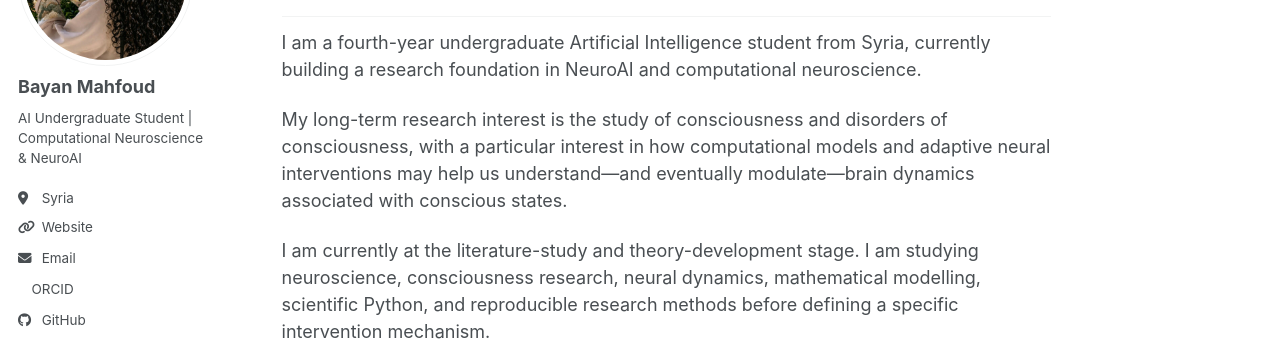
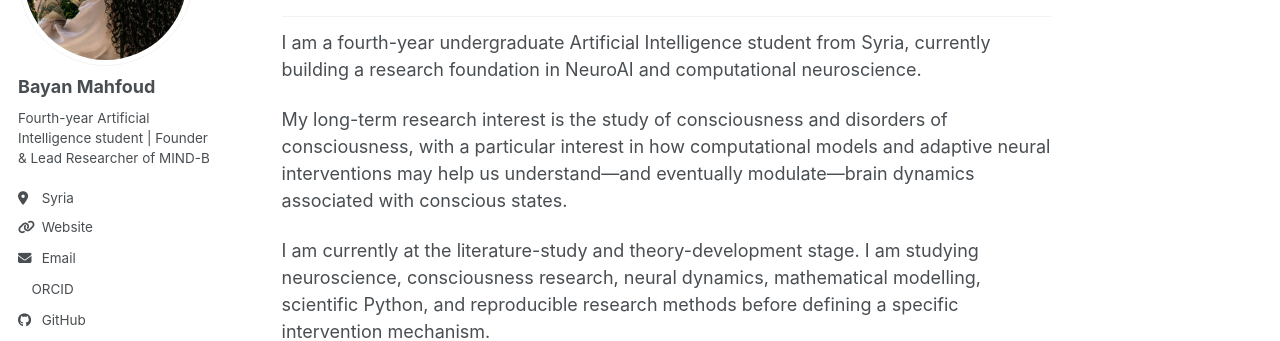
Before and after one commit to BayanMahfoud/BayanMahfoud-academic-preview, a Jekyll site: the page built from _pages/about.md, in a window 1280 px wide. Shown: the part 210-551 px from the top of the page. Built offline with Jekyll 4.4.1, drawn with Linux system fonts in a browser that asks for light colours; a style sheet for code colours, icons or effects is not loaded.

Commit message:
Update _config.yml

```diff
--- a/_config.yml
+++ b/_config.yml
@@ -5,7 +5,7 @@ site_theme: "default"
 title: "Bayan Mahfoud"
 title_separator: "-"
 name: &name "Bayan Mahfoud"
-description: &description "Bayan Mahfoud's academic and research portfolio"
+description: &description "Personal academic website of Bayan Mahfoud, a fourth-year Artificial Intelligence student building a research foundation in NeuroAI, consciousness, and computational neuroscience."
 
 url: "https://bayanmahfoud.github.io"
 baseurl: "/BayanMahfoud-academic-preview"
@@ -17,10 +17,10 @@ author:
   avatar: "profile-new.jpg"
   name: "Bayan Mahfoud"
   pronouns:
-  bio: "AI Undergraduate Student | Computational Neuroscience & NeuroAI"
+  bio: "Fourth-year Artificial Intelligence student | Founder & Lead Researcher of MIND-B"
   location: "Syria"
   employer:
-  uri: "https://bayanmahfoud.github.io"
+  uri: "https://bayanmahfoud.github.io/BayanMahfoud-academic-preview/"
   email: "bayanmahfoud10@gmail.com"
 
   # Academic websites
@@ -147,7 +147,8 @@ social:
     - "https://www.linkedin.com/in/bayan-m-mahfoud/"
     - "https://www.kaggle.com/aionstreet"
     - "https://orcid.org/0009-0001-2837-3322"
-    - "https://bayanmahfoud.github.io/"
+    - "https://mindb-qk5njhtw.manus.space/"
+    - "https://bayanmahfoud.github.io/BayanMahfoud-academic-preview/"
 
 # Analytics
 analytics:
```
